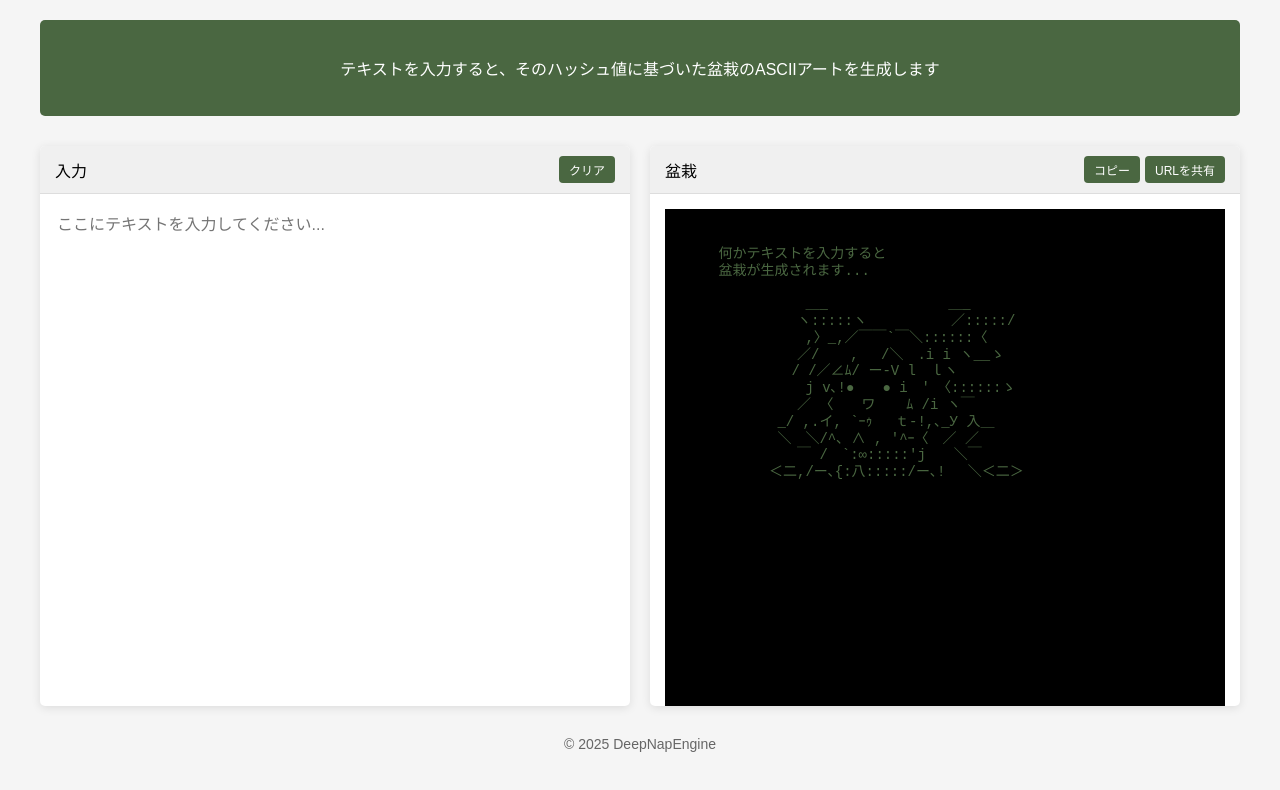
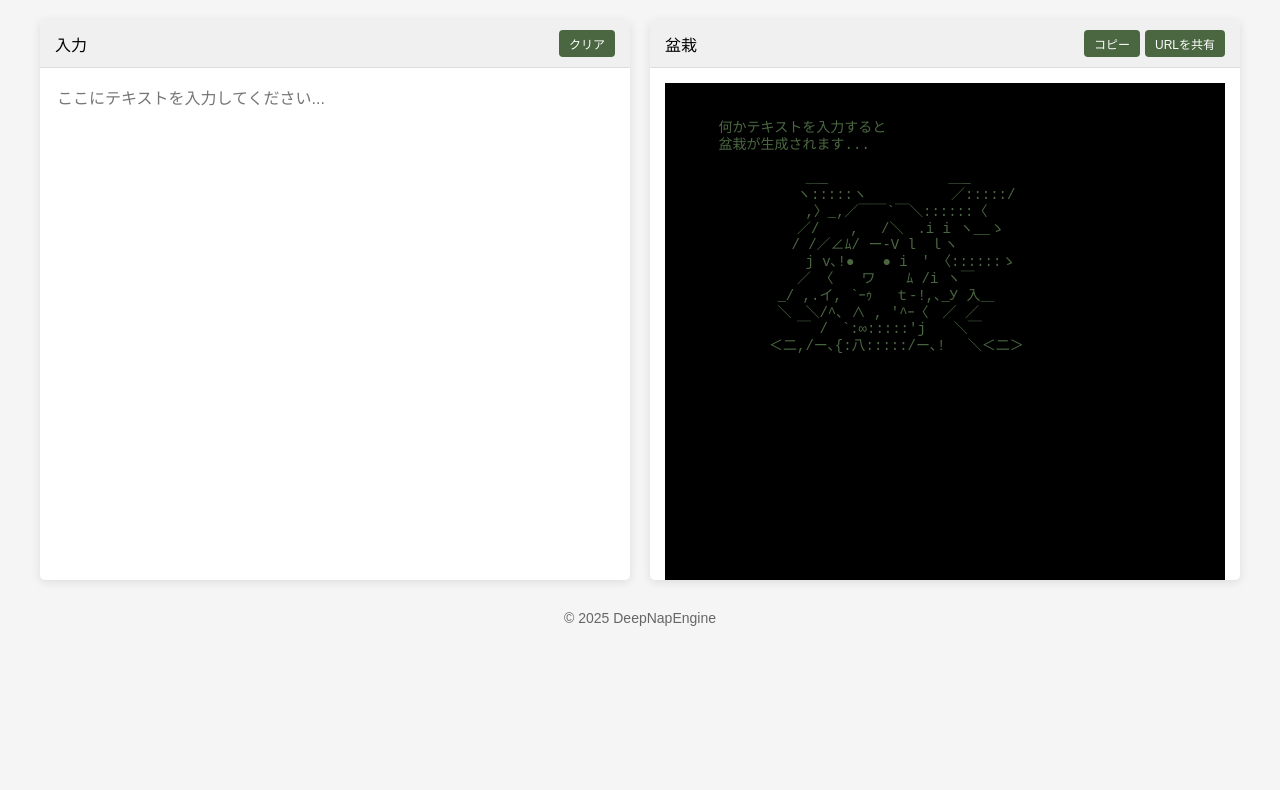
Before and after one commit to TrueRyoB/BonsaiHG, a plain HTML site: page index.html in a window 1280 px wide. Drawn offline with Linux system fonts and the light colour scheme.

Commit message:
Update index.html

```diff
--- a/index.html
+++ b/index.html
@@ -118,10 +118,6 @@
 </head>
 <body>
     <div class="container">
-        <header>
-            <p>テキストを入力すると、そのハッシュ値に基づいた盆栽のASCIIアートを生成します</p>
-        </header>
-
         <div class="translator">
             <div class="panel">
                 <div class="panel-header">
```
